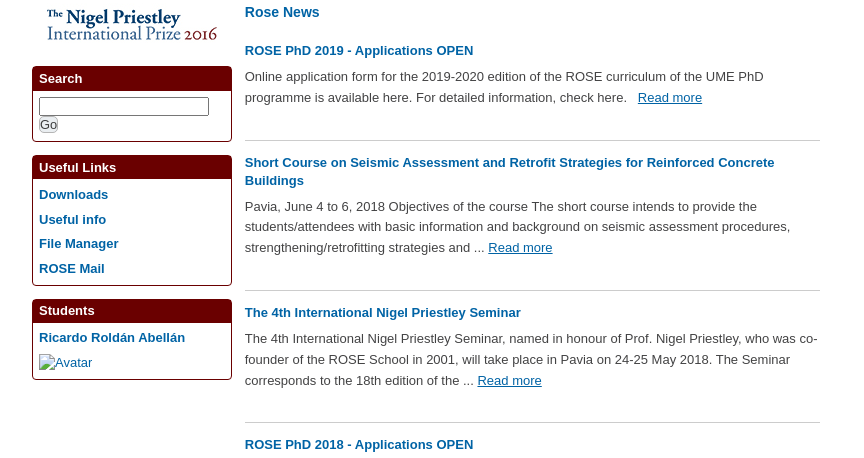
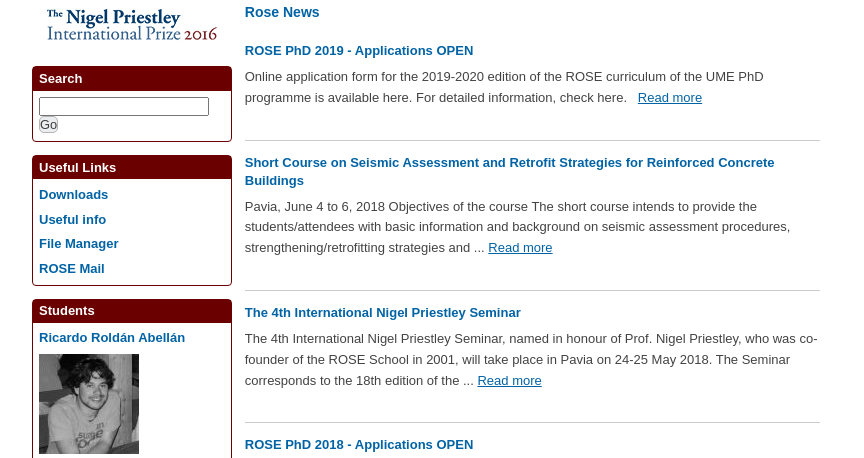
Before and after one commit to JobKoech610/roseschool, a plain HTML site: page news.html in a window 1280 px wide. Shown: the part 303-761 px from the top of the page, without its empty margins (208-1072 px from the left). Drawn offline with nearby package versions, Linux system fonts and the light colour scheme; no server answers; files whose address does not match are found by name.

Commit message:
static-pages

```diff
--- a/news.html
+++ b/news.html
@@ -172,7 +172,7 @@ color:#990000;mso-ansi-language:EN-GB"><o:p></o:p></span></p>
   <h3>Students</h3>
   <div class="content clearfix">
   <h4><a href="/web/20190904152141/http://www.roseschool.it/people/show/id/1240">Ricardo Roldán Abellán</a></h4>
-    <a href="/web/20190904152141/http://www.roseschool.it/people/show/id/1240"><img src="/web/20190904152141im_/http://www.roseschool.it/assets/people/1240/small_14695_ROSE.jpg" alt="Avatar" class="avatar"></a>
+    <a href="/web/20190904152141/http://www.roseschool.it/people/show/id/1240"><img src="images/small_14695_ROSE.jpg" alt="Avatar" class="avatar"></a>
     <p></p>
   </div>
 </div>
```
Also changed, not shown: images/small_14695_ROSE.jpg (added).
